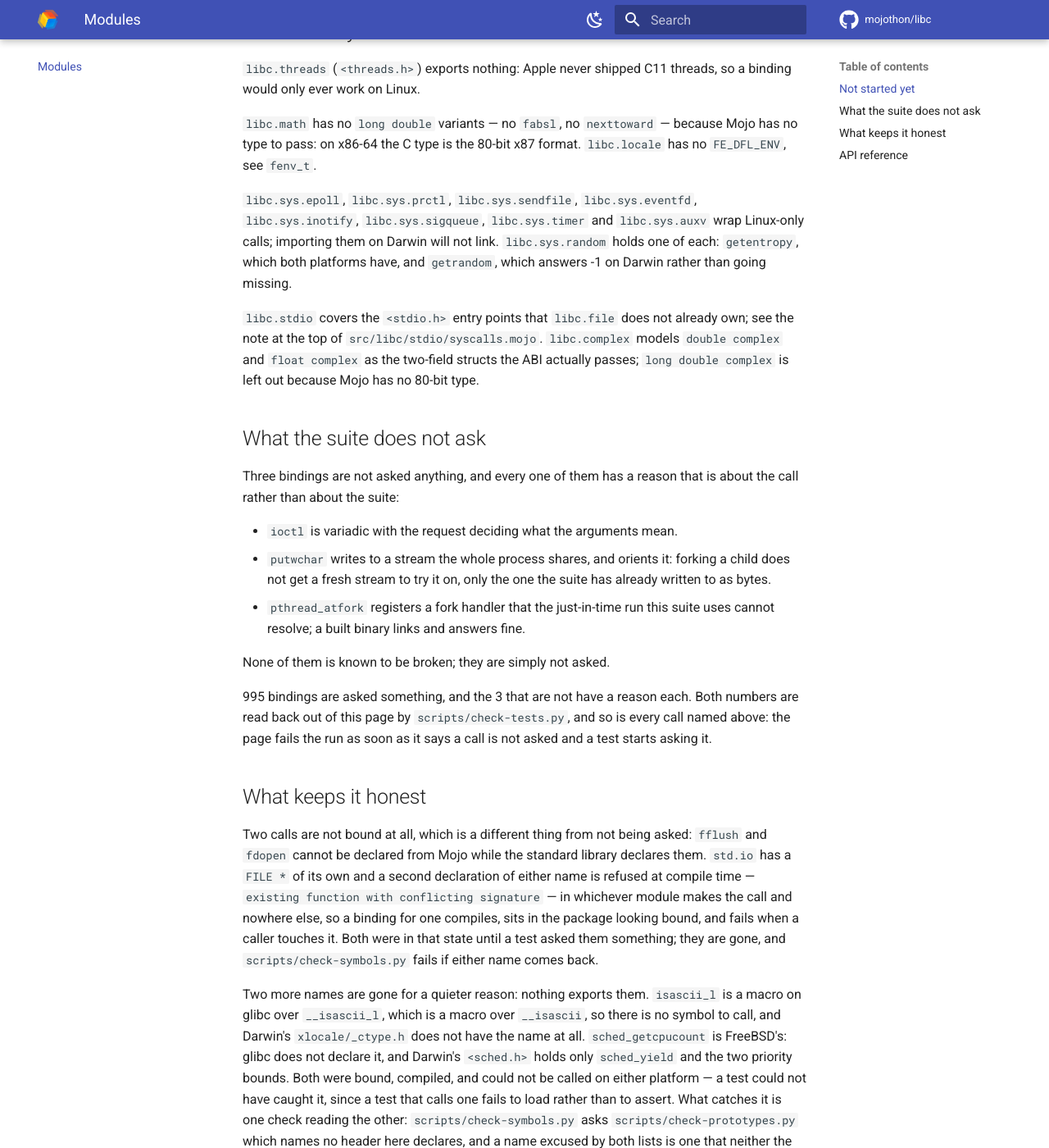
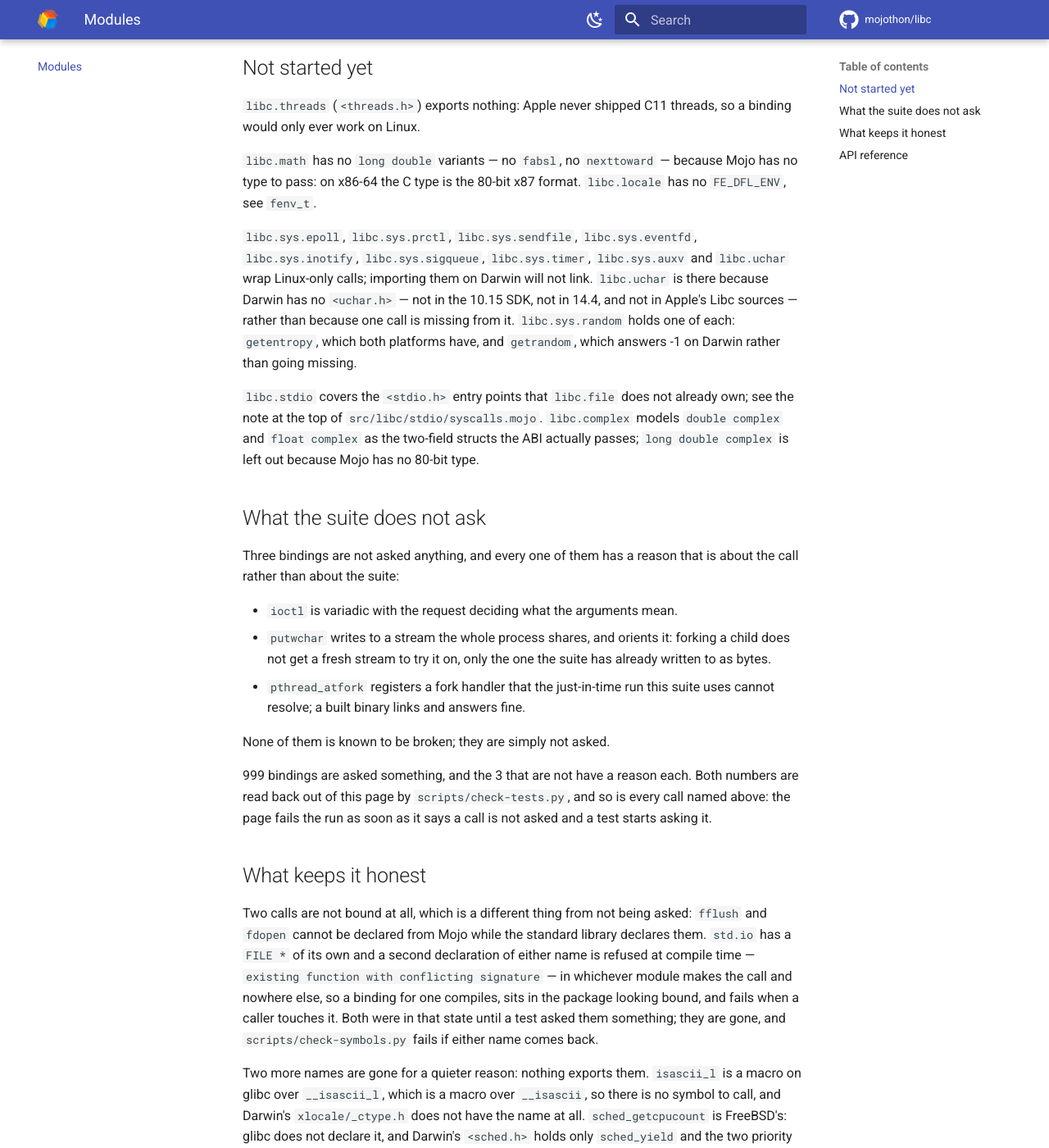
Before and after one commit to mojothon/libc, an MkDocs documentation site: the page built from docs/modules.md, in a window 1280 px wide and 1400 px high, scrolled down 3560 px. Shown: the whole window at 82% size. Built offline with MkDocs 1.6.1 and Material for MkDocs 9.7.7, drawn with Linux system fonts in a browser that asks for light colours; comment, search, counter and statistics services are not loaded; some of the changed text lies outside the part shown.

Commit message:
feat(uchar): bind the C11 UTF-16 and UTF-32 conversions
`libc.uchar` binds `mbrtoc16`, `mbrtoc32`, `c16rtomb` and `c32rtomb`, the
four C11 calls between the encoding of the calling thread's locale and
UTF-16 or UTF-32. Linux only: glibc has `<uchar.h>` and Darwin has no such
header at all — not in the 10.15 SDK, not in 14.4, and nothing named uchar
in Apple's Libc sources.

Two of them carry a protocol no other binding here has. A character above
U+FFFF is four UTF-8 bytes and two UTF-16 code units, so `mbrtoc16` takes
the four bytes and writes the high surrogate, and the next call writes the
low one and answers `(size_t) -3` having read nothing; `c16rtomb` is the
same pair the other way round, where the high half answers 0 and writes
nothing and the four bytes arrive with the low half. The tests ask both
directions on U+1D11E, and the two answers that are not a character: `-2`
for a character split across two reads, `-1` with `EILSEQ` for a byte that
starts nothing.

Two places glibc differs from C11 are asserted rather than assumed: a null
output pointer answers 1 for every character instead of the length it would
take, and clears the state on the way; and a code point above U+10FFFF is
encoded as the old four byte form — U+110000 comes back `F4 90 80 80`,
which no UTF-8 decoder reads back — instead of being refused.

The conversions read the calling thread's locale, and the suite runs in
`C`, where nothing above ASCII converts, so the tests move this thread into
`C.UTF-8` with `newlocale` and `uselocale` and put it back. That cost a
run: `newlocale` takes `LC_CTYPE_MASK`, and the category `LC_CTYPE` builds
an object that changes nothing without returning an error. `newlocale`'s
docstring now says which of the two it wants, since the masks themselves
are not bound and a caller has to spell one `1 << LC_CTYPE`.

The modules page gains a row, the Linux-only paragraph gains a name, and
the C symbol count moves by four.

```diff
--- a/docs/modules.md
+++ b/docs/modules.md
@@ -56,6 +56,7 @@
 | `libc.wchar` | `<wchar.h>` | 85 |
 | `libc.wordexp` | `<wordexp.h>` shell-style word splitting | 6 |
 | `libc.wctype` | `<wctype.h>` | 5 |
+| `libc.uchar` | `<uchar.h>` the UTF-16 and UTF-32 conversions | 4 |
 | `libc.sys.statvfs` | `<sys/statvfs.h>` | 15 |
 | `libc.sys.select` | `<sys/select.h>` | 9 |
 | `libc.sys.shm` | `<sys/shm.h>` shared memory | 7 |
@@ -87,9 +88,12 @@
 format. `libc.locale` has no `FE_DFL_ENV`, see `fenv_t`.
 
 `libc.sys.epoll`, `libc.sys.prctl`, `libc.sys.sendfile`, `libc.sys.eventfd`,
-`libc.sys.inotify`, `libc.sys.sigqueue`, `libc.sys.timer` and `libc.sys.auxv`
+`libc.sys.inotify`, `libc.sys.sigqueue`, `libc.sys.timer`, `libc.sys.auxv`
+and `libc.uchar`
 wrap Linux-only
-calls; importing them on Darwin will not link.
+calls; importing them on Darwin will not link. `libc.uchar` is there because
+Darwin has no `<uchar.h>` — not in the 10.15 SDK, not in 14.4, and not in
+Apple's Libc sources — rather than because one call is missing from it.
 `libc.sys.random` holds one of each: `getentropy`, which both platforms
 have, and `getrandom`, which answers -1 on Darwin rather than going
 missing.
@@ -114,7 +118,7 @@
 
 None of them is known to be broken; they are simply not asked.
 
-995 bindings are asked something, and the 3 that are not have a reason
+999 bindings are asked something, and the 3 that are not have a reason
 each. Both numbers are read back out of this page by
 `scripts/check-tests.py`, and so is every call named above: the page fails
 the run as soon as it says a call is not asked and a test starts asking it.
```
Also changed, not shown: CHANGELOG.md (+33 -0 lines), docs/beyond-c.md (+1 -1 lines), 7 other files.
